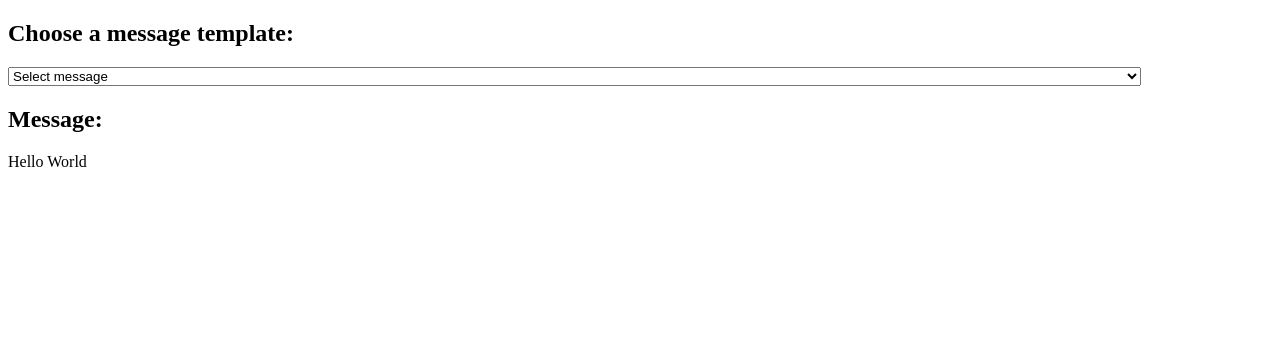
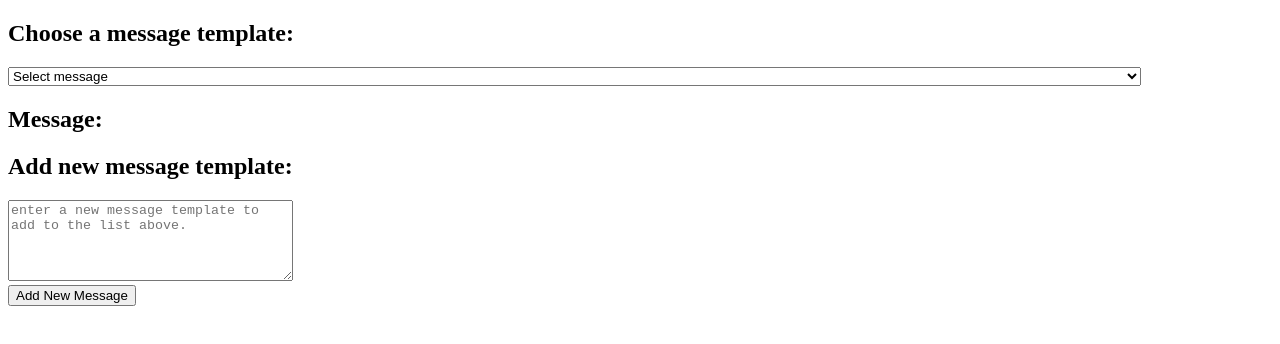
Before and after one commit to Freddyreza53/message-template-generator, a React (Create React App) app: page / in a window 1280 px wide. Shown: the top 344 px of the page. Built offline with nearby package versions, Linux system fonts and the light colour scheme.

Commit message:
add custom message

```diff
--- a/src/components/DisplayMessage/DisplayMessage.jsx
+++ b/src/components/DisplayMessage/DisplayMessage.jsx
@@ -7,10 +7,6 @@ function DisplayMessage() {
     const company = useSelector(store => store.selectedCompanyReducer);
     const guest = useSelector(store => store.selectedGuestReducer);
     const messageTemplate = useSelector(store => store.selectedMessageReducer);
-
-    console.log('company: ', company);
-    console.log('guest: ', guest);
-    console.log('message: ', messageTemplate);
 
     const { DateTime } = require('luxon');
 
--- a/src/components/NewMessageModal/NewMessageModal.jsx
+++ b/src/components/NewMessageModal/NewMessageModal.jsx
@@ -7,11 +7,33 @@ function NewMessageModal() {
     let guests = require('../../utils/Guests.json');
     let messageTemplates = require('../../utils/MessageTemplates.json');
 
+    const [newMessageTemplate, setNewMessageTemplate] = useState('')
+
     const dispatch = useDispatch();
+
+    const handleClick = () => {
+        console.log(messageTemplates);
+        let messageTemplate = {
+            id: messageTemplates.length + 1,
+            message: newMessageTemplate
+        }
+        dispatch({ type: 'CLEAR'})
+        dispatch({ type: 'ADD_MESSAGE', payload: messageTemplate })
+        setNewMessageTemplate('')
+    }
 
     return (
         <>
-            <div>Hello World</div>
+            <h2>Add new message template:</h2>
+            <textarea
+                value={newMessageTemplate}
+                onChange={(e)=>setNewMessageTemplate(e.target.value)}
+                rows="5"
+                cols="33"
+                placeholder='enter a new message template to add to the list above.'>
+            </textarea>
+            <br />
+            <button onClick={(e) => handleClick()}>Add New Message</button>
         </>
     );
 }
--- a/src/index.js
+++ b/src/index.js
@@ -8,8 +8,6 @@ import {createStore, combineReducers} from 'redux';
 const companyListReducer = (state = [], action) => {
   if (action.type === 'ADD_COMPANIES') {
       return action.payload
-  } else if (action.type === 'CLEAR') {
-      return state = [];
   }
   return state;
 }
@@ -26,8 +24,6 @@ const selectedCompanyReducer = (state = '', action) => {
 const guestListReducer = (state = [], action) => {
   if (action.type === 'ADD_GUESTS') {
       return action.payload
-  } else if (action.type === 'CLEAR') {
-      return state = [];
   }
   return state;
 }
@@ -44,8 +40,8 @@ const selectedGuestReducer = (state = '', action) => {
 const messageTemplateReducer = (state = [], action) => {
   if (action.type === 'ADD_MESSAGES') {
       return action.payload
-  } else if (action.type === 'CLEAR') {
-      return state = [];
+  } else if (action.type === 'ADD_NEW_MESSAGE_TEMPLATE') {
+      return action.payload
   }
   return state;
 }
--- a/src/utils/MessageTemplates.json
+++ b/src/utils/MessageTemplates.json
@@ -1,7 +1,7 @@
 [
     {
         "id": 1,
-        "message": "Good {GREETING} {FIRSTNAME}, and welcome to {HOTEL}! Room {NUMBER} is now ready you. Enjoy your stay, and let us know if you need anything."
+        "message": "Good {GREETING} {FIRSTNAME}, and welcome to {HOTEL}! Room {NUMBER} is now ready for you. Enjoy your stay, and let us know if you need anything."
     },
     {
         "id": 2,
```
